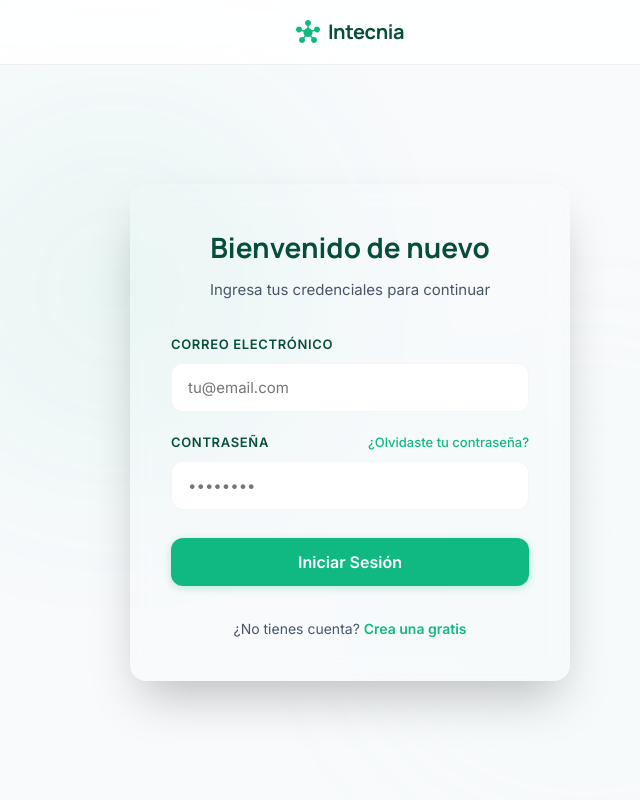
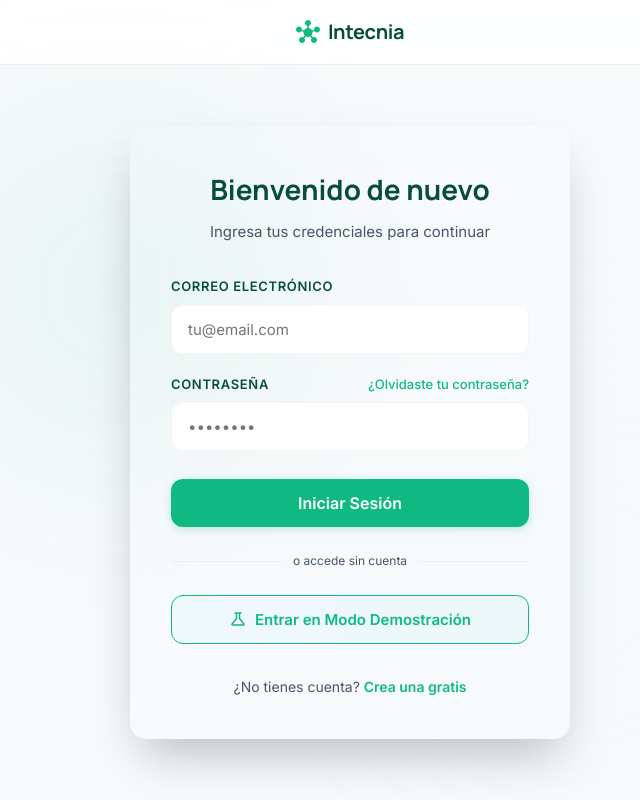
Before and after one commit to DORMAMMUJR/stitch_mexico_service_marketplace, a React (Vite) app in the folder app/: page /login in a window 1280 px wide. Shown: the whole page, without its empty margins (290-930 px from the left). Built offline with nearby package versions, Linux system fonts and the light colour scheme.

Commit message:
feat: add demo mode login, demo dashboard fallback, notifications state, and profile form defaults

```diff
--- a/app/src/pages/DashboardPage.jsx
+++ b/app/src/pages/DashboardPage.jsx
@@ -7,10 +7,17 @@ export function DashboardPage() {
   const [data, setData] = useState(null);
   const [appointments, setAppointments] = useState([]);
   const [loading, setLoading] = useState(true);
-  const [activeTab, setActiveTab] = useState('overview'); // 'overview', 'appointments', 'availability', 'profile'
+  const [activeTab, setActiveTab] = useState('overview');
+
+  // Notificaciones con datos de demo precargados
+  const DEMO_NOTIFICATIONS = [
+    { id: 'n1', title: 'Bienvenido a Intecnia', message: 'Tu perfil está listo. Completa tu información para aparecer en el directorio.', type: 'info', date: 'Hace 5 minutos' },
+    { id: 'n2', title: 'Verificación Pendiente', message: 'Sube tu Constancia SAT para obtener el distintivo de Profesional Verificado.', type: 'warning', date: 'Hace 1 hora' },
+  ];
+  const [notifications, setNotifications] = useState(DEMO_NOTIFICATIONS);
 
   const [profileForm, setProfileForm] = useState({
-    title: '', category: '', bio: '', hourlyRate: ''
+    title: '', category: 'HEALTH_WELLNESS', bio: '', hourlyRate: ''
   });
   const { showToast } = useToast();
   const navigate = useNavigate();
@@ -30,45 +37,77 @@ export function DashboardPage() {
     endTime: '18:00'
   }));
   const [availabilities, setAvailabilities] = useState(defaultAvailabilities);
-  const [availStatus, setAvailStatus] = useState('');
+
+  const DEMO_DASHBOARD = {
+    profileViews: 12450,
+    profileViewsGrowth: '+24.5%',
+    totalInteractions: 842,
+    conversionRate: '65%',
+    automatedMessages: 145,
+    appointmentsScheduled: 12,
+    user: {
+      name: 'Usuario Demo',
+      title: 'Profesional de Intecnia',
+      avatarUrl: null,
+      isVerified: false,
+    }
+  };
 
   useEffect(() => {
     const token = localStorage.getItem('token');
 
+    // MODO DEMO: si el token es falso, usar datos de ejemplo directamente
+    if (token === 'token-demo') {
+      setData(DEMO_DASHBOARD);
+      setLoading(false);
+      return;
+    }
+
     // Fetch Dashboard Data
     const fetchDashboard = fetch('/api/professionals/me/dashboard', {
       headers: { 'Authorization': `Bearer ${token}` }
-    }).then(res => res.json());
+    }).then(res => res.json()).catch(() => ({}));
 
     // Fetch Appointments
     const fetchAppointments = fetch('/api/appointments/my', {
       headers: { 'Authorization': `Bearer ${token}` }
-    }).then(res => res.json());
+    }).then(res => res.json()).catch(() => []);
 
     // Fetch Profile
     const fetchProfile = fetch('/api/professionals/me', {
       headers: { 'Authorization': `Bearer ${token}` }
-    }).then(res => res.json());
+    }).then(res => res.json()).catch(() => ({}));
 
     // Fetch Availability
     const fetchAvailability = fetch('/api/professionals/me/availability', {
       headers: { 'Authorization': `Bearer ${token}` }
-    }).then(res => res.json());
+    }).then(res => res.json()).catch(() => []);
 
     Promise.all([fetchDashboard, fetchAppointments, fetchProfile, fetchAvailability])
     .then(([dashboardJson, appointmentsJson, profileJson, availabilityJson]) => {
       if (dashboardJson.user) {
         setData(dashboardJson);
+      } else {
+        // Fallback visible si el backend no responde
+        setData(DEMO_DASHBOARD);
       }
       if (Array.isArray(appointmentsJson)) {
         setAppointments(appointmentsJson);
       }
       if (profileJson && profileJson.id) {
         setProfileForm({
-          title: profileJson.title || '',
-          category: profileJson.category || '',
-          bio: profileJson.bio || '',
+          title: profileJson.title || 'Profesional de Intecnia',
+          category: profileJson.category || 'HEALTH_WELLNESS',
+          bio: profileJson.bio || 'Agrega una descripción para atraer más clientes a tu perfil...',
           hourlyRate: profileJson.hourlyRate || ''
+        });
+      } else {
+        // Fallback: datos de respaldo cuando el backend no responde o el perfil está vacío
+        setProfileForm({
+          title: 'Profesional de Intecnia',
+          category: 'HEALTH_WELLNESS',
+          bio: 'Agrega una descripción para atraer más clientes a tu perfil...',
+          hourlyRate: ''
         });
       }
       if (Array.isArray(availabilityJson) && availabilityJson.length > 0) {
@@ -80,7 +119,6 @@ export function DashboardPage() {
         });
         setAvailabilities(merged);
       } else if (Array.isArray(availabilityJson) && availabilityJson.length === 0 && dashboardJson.user) {
-        // If they have explicitly 0 availability, update the state
         const allInactive = defaultAvailabilities.map(def => ({ ...def, active: false }));
         setAvailabilities(allInactive);
       }
--- a/app/src/pages/LoginPage.jsx
+++ b/app/src/pages/LoginPage.jsx
@@ -8,6 +8,7 @@ export function LoginPage() {
   const [password, setPassword] = useState('');
   const [error, setError] = useState('');
   const [isLoading, setIsLoading] = useState(false);
+  const [isDemo, setIsDemo] = useState(false);
 
   const { login } = useAuth();
   const navigate = useNavigate();
@@ -63,6 +64,24 @@ export function LoginPage() {
     } finally {
       setIsLoading(false);
     }
+  };
+
+  const handleDemoLogin = (e) => {
+    e.preventDefault();
+    setIsDemo(true);
+    showToast('Iniciando Modo Demostración...', 'info');
+    setTimeout(() => {
+      login('token-demo', {
+        id: 'demo-001',
+        name: 'Usuario Demo',
+        email: 'demo@intecnia.mx',
+        role: 'PROFESSIONAL',
+        avatarUrl: null
+      });
+      showToast('¡Bienvenido al Modo Demostración de Intecnia!', 'success');
+      navigate('/dashboard');
+      setIsDemo(false);
+    }, 800);
   };
 
   return (
@@ -131,6 +150,33 @@ export function LoginPage() {
                 'Iniciar Sesión'
               )}
             </button>
+
+            {/* Demo Mode divider */}
+            <div style={{ display: 'flex', alignItems: 'center', gap: '0.75rem', margin: '0.25rem 0' }}>
+              <div style={{ flex: 1, height: '1px', background: 'var(--outline-variant)' }} />
+              <span style={{ fontSize: '0.75rem', color: 'var(--on-surface-variant)', whiteSpace: 'nowrap' }}>o accede sin cuenta</span>
+              <div style={{ flex: 1, height: '1px', background: 'var(--outline-variant)' }} />
+            </div>
+
+            <button
+              type="button"
+              onClick={handleDemoLogin}
+              disabled={isDemo}
+              className="btn"
+              style={{ width: '100%', justifyContent: 'center', padding: '0.875rem', fontSize: '0.9375rem', border: '1.5px solid var(--secondary)', color: 'var(--secondary)', background: 'rgba(45,188,254,0.04)', borderRadius: 'var(--radius-lg)', transition: 'all 0.2s' }}
+            >
+              {isDemo ? (
+                <>
+                  <span className="material-symbols-outlined" style={{ animation: 'spin 1s linear infinite', fontSize: '18px' }}>progress_activity</span>
+                  Preparando demo...
+                </>
+              ) : (
+                <>
+                  <span className="material-symbols-outlined" style={{ fontSize: '18px' }}>science</span>
+                  Entrar en Modo Demostración
+                </>
+              )}
+            </button>
           </form>
 
           <div style={{ textAlign: 'center', marginTop: '2rem' }}>
```
